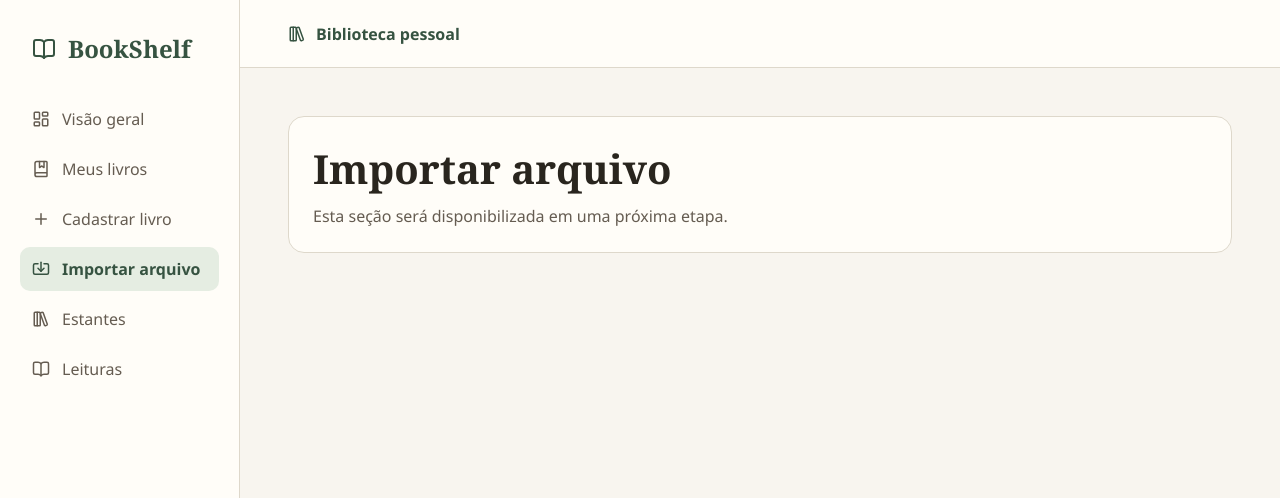
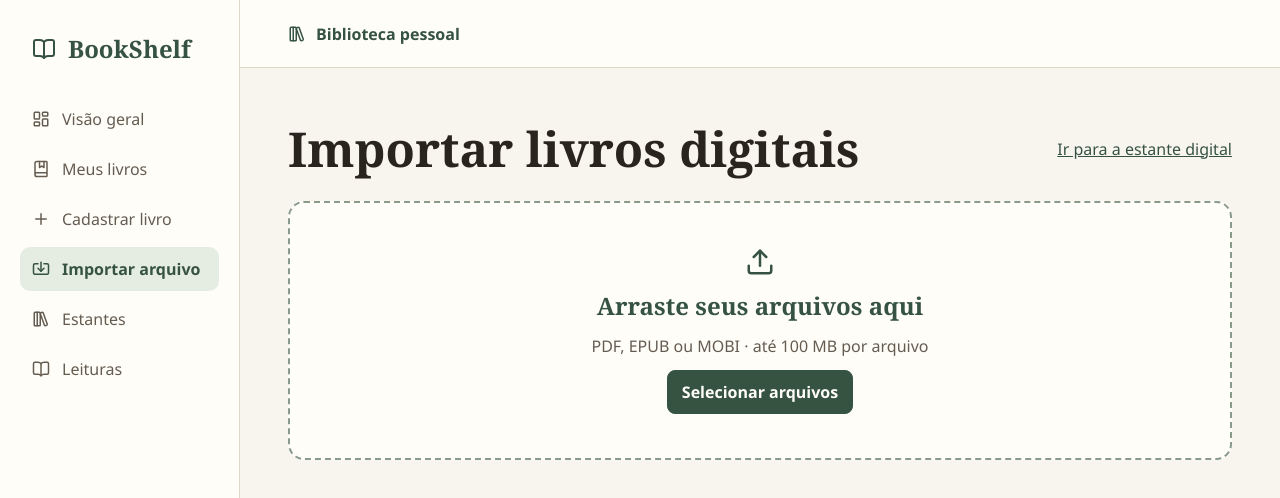
Before and after one commit to Ry4nBR/readverse, a React (Vite) app: page /importacao in a window 1280 px wide. Shown: the top 498 px of the page. Built offline with nearby package versions, Linux system fonts and the light colour scheme.

Commit message:
feat: importa arquivos com seleção, arraste e progresso

```diff
--- /dev/null
+++ b/src/components/DigitalDropZone.jsx
@@ -0,0 +1,40 @@
+import { useRef, useState } from 'react'
+import { Upload } from 'lucide-react'
+import { digitalFileAccept } from '../services/digitalFile.js'
+import styles from './DigitalLibrary.module.css'
+import shared from './PhysicalBook.module.css'
+
+export default function DigitalDropZone({ onFiles, busy }) {
+  const input = useRef(null)
+  const [dragging, setDragging] = useState(false)
+
+  return (
+    <section className={styles.dropZone} data-dragging={dragging}
+      onDragOver={(event) => {
+        event.preventDefault()
+        event.dataTransfer.dropEffect = busy ? 'none' : 'copy'
+        if (!busy) setDragging(true)
+      }}
+      onDragLeave={(event) => {
+        if (!event.currentTarget.contains(event.relatedTarget)) setDragging(false)
+      }}
+      onDrop={(event) => {
+        event.preventDefault()
+        setDragging(false)
+        if (!busy) void onFiles([...event.dataTransfer.files])
+      }}>
+      <Upload size={30} aria-hidden="true" />
+      <h2>Arraste seus arquivos aqui</h2>
+      <p>PDF, EPUB ou MOBI · até 100 MB por arquivo</p>
+      <input ref={input} hidden type="file" accept={digitalFileAccept} multiple
+        disabled={busy} aria-label="Arquivos de livros digitais"
+        onChange={(event) => {
+          const files = [...event.currentTarget.files]
+          event.currentTarget.value = ''
+          void onFiles(files)
+        }} />
+      <button type="button" className={shared.primary} disabled={busy}
+        onClick={() => input.current.click()}>Selecionar arquivos</button>
+    </section>
+  )
+}
--- /dev/null
+++ b/src/components/DigitalLibrary.module.css
@@ -0,0 +1,18 @@
+.dropZone {
+  display: grid;
+  justify-items: center;
+  gap: .75rem;
+  padding: clamp(1.25rem, 4vw, 2.75rem);
+  border: 2px dashed #89998a;
+  border-radius: var(--radius);
+  background: var(--surface);
+  color: var(--accent);
+  text-align: center;
+}
+
+.dropZone[data-dragging='true'] { background: var(--accent-light); }
+.dropZone h2, .draft h2 { font: 700 1.5rem var(--serif); overflow-wrap: anywhere; }
+.dropZone p, .draft > p { color: var(--muted); }
+.progress { width: 100%; accent-color: var(--accent); }
+.importErrors { margin: 0; padding-inline-start: 1.25rem; overflow-wrap: anywhere; }
+.draft { display: grid; gap: .625rem; }
--- /dev/null
+++ b/src/pages/DigitalImportPage.jsx
@@ -0,0 +1,84 @@
+import { useRef, useState } from 'react'
+import { Link } from 'react-router-dom'
+import DigitalBookForm from '../components/DigitalBookForm.jsx'
+import DigitalDropZone from '../components/DigitalDropZone.jsx'
+import styles from '../components/DigitalLibrary.module.css'
+import shared from '../components/PhysicalBook.module.css'
+import { saveDigitalBook } from '../services/digitalBooks.js'
+import { prepareDigitalFile } from '../services/digitalImport.js'
+
+export default function DigitalImportPage() {
+  const active = useRef(false)
+  const [drafts, setDrafts] = useState([])
+  const [progress, setProgress] = useState(null)
+  const [errors, setErrors] = useState([])
+  const [notice, setNotice] = useState('')
+
+  async function queueFiles(files) {
+    if (!files.length || active.current) return
+    active.current = true
+    setErrors([])
+    setNotice('')
+    const hashes = new Set(drafts.map((draft) => draft.hash))
+    try {
+      for (const [index, file] of files.entries()) {
+        const update = (phase) => setProgress({ fileName: file.name, index, total: files.length, phase })
+        update('Validando formato e tamanho…')
+        try {
+          const draft = await prepareDigitalFile(file, { pendingHashes: hashes, onPhase: update })
+          hashes.add(draft.hash)
+          setDrafts((current) => [...current, draft])
+        } catch (failure) {
+          setErrors((current) => [...current, { key: index, name: file.name, text: failure.message }])
+        }
+      }
+    } finally {
+      active.current = false
+      setProgress(null)
+    }
+  }
+
+  function discard(hash) {
+    setDrafts((current) => current.filter((draft) => draft.hash !== hash))
+  }
+
+  async function save(draft, metadata) {
+    await saveDigitalBook(draft, metadata)
+    discard(draft.hash)
+    setNotice('“' + metadata.title + '” foi adicionado à estante digital.')
+  }
+
+  return (
+    <section className={shared.page}>
+      <header className={shared.pageHeader}>
+        <h1>Importar livros digitais</h1>
+        <Link to="/biblioteca-digital">Ir para a estante digital</Link>
+      </header>
+      <DigitalDropZone onFiles={queueFiles} busy={Boolean(progress)} />
+      {progress && (
+        <div className={shared.panel}>
+          <p role="status">Arquivo {progress.index + 1} de {progress.total} · {progress.fileName}<br />{progress.phase}</p>
+          <progress className={styles.progress} aria-label="Arquivos analisados" value={progress.index} max={progress.total} />
+        </div>
+      )}
+      {errors.length > 0 && (
+        <div className={shared.panel} role="alert">
+          <p>Alguns arquivos não puderam ser preparados.</p>
+          <ul className={styles.importErrors}>
+            {errors.map(({ key, name, text }) => <li key={key}><strong>{name}</strong> — {text}</li>)}
+          </ul>
+        </div>
+      )}
+      {notice && <p className={shared.panel} role="status">{notice}</p>}
+      {drafts.map((draft) => (
+        <section key={draft.hash} className={styles.draft}>
+          <h2>{draft.file.name}</h2>
+          <p>{draft.metadata.title && draft.metadata.author ? 'Revise os dados antes de salvar.' :
+            'Preencha o título e o autor que não foram identificados no arquivo.'}</p>
+          <DigitalBookForm initialBook={draft.metadata} onSave={(metadata) => save(draft, metadata)}
+            cancelLabel="Descartar arquivo" onCancel={() => discard(draft.hash)} />
+        </section>
+      ))}
+    </section>
+  )
+}
--- a/src/routes/AppRoutes.jsx
+++ b/src/routes/AppRoutes.jsx
@@ -2,6 +2,7 @@ import { Route, Routes } from 'react-router-dom'
 import LibraryLayout from '../layouts/LibraryLayout.jsx'
 import DashboardPage from '../pages/DashboardPage.jsx'
 
+import DigitalImportPage from '../pages/DigitalImportPage.jsx'
 import EditPhysicalBookPage from '../pages/EditPhysicalBookPage.jsx'
 import NewPhysicalBookPage from '../pages/NewPhysicalBookPage.jsx'
 import NotFoundPage from '../pages/NotFoundPage.jsx'
@@ -10,7 +11,7 @@ import PhysicalShelfPage from '../pages/PhysicalShelfPage.jsx'
 import SectionPage from '../pages/SectionPage.jsx'
 import { sections } from './sections.js'
 
-const futureSections = sections.filter(({ to }) => !['/cadastro', '/biblioteca'].includes(to))
+const futureSections = sections.filter(({ to }) => !['/cadastro', '/biblioteca', '/importacao'].includes(to))
 
 export default function AppRoutes() {
   return (
@@ -20,6 +21,7 @@ export default function AppRoutes() {
         <Route path="biblioteca" element={<PhysicalShelfPage />} />
         <Route path="biblioteca/:bookId" element={<PhysicalBookDetailsPage />} />
         <Route path="biblioteca/:bookId/editar" element={<EditPhysicalBookPage />} />
+        <Route path="importacao" element={<DigitalImportPage />} />
         <Route path="cadastro" element={<NewPhysicalBookPage />} />
         {futureSections.map(({ to, label }) => (
           <Route key={to} path={to} element={<SectionPage title={label} />} />
```
